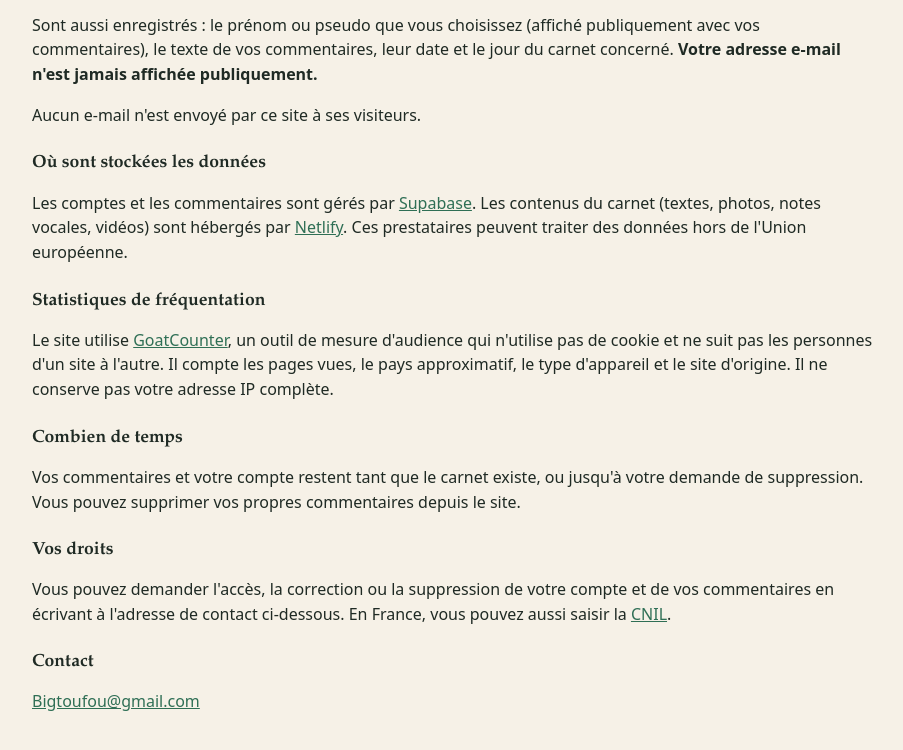
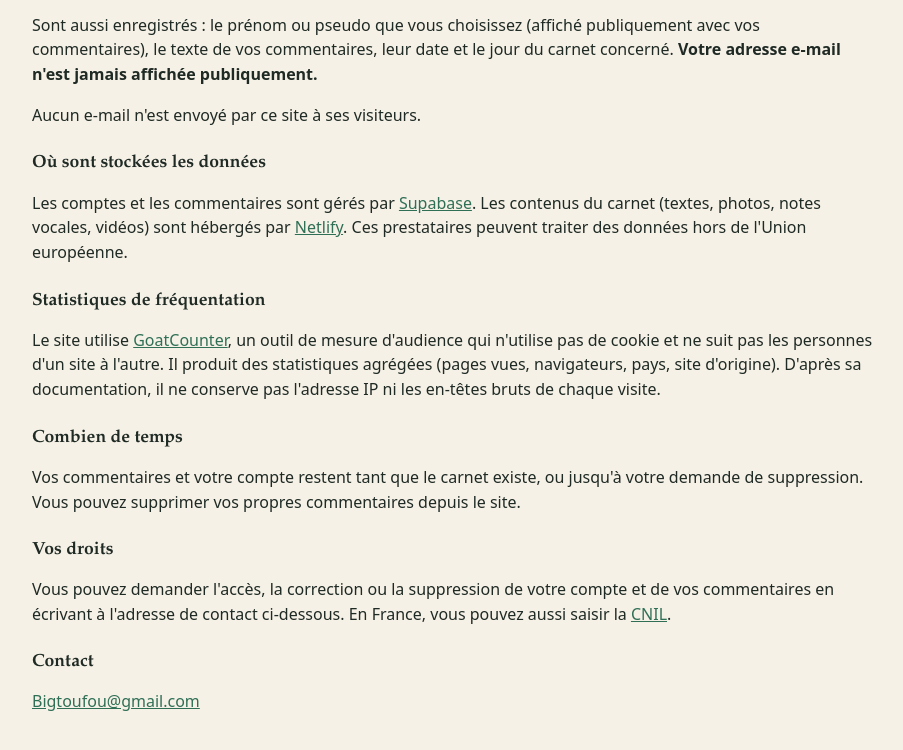
Before and after one commit to christophecraig/nz-journal, a website: page public/confidentialite.html in a window 1280 px wide. Shown: the part 603-1353 px from the top of the page, without its empty margins (184-1087 px from the left). Drawn offline with Linux system fonts and the light colour scheme.

Commit message:
Confidentialité : formulation GoatCounter alignée sur sa documentation
Co-Authored-By: Claude Sonnet 5.5 <noreply@anthropic.com>
Claude-Session: https://claude.ai/code/session_01RDzNw8Nr3qqYXmfvH12Gx2

```diff
--- a/public/confidentialite.html
+++ b/public/confidentialite.html
@@ -42,7 +42,7 @@
     <p>Les comptes et les commentaires sont gérés par <a href="https://supabase.com/privacy">Supabase</a>. Les contenus du carnet (textes, photos, notes vocales, vidéos) sont hébergés par <a href="https://www.netlify.com/privacy/">Netlify</a>. Ces prestataires peuvent traiter des données hors de l'Union européenne.</p>
 
     <h2>Statistiques de fréquentation</h2>
-    <p>Le site utilise <a href="https://www.goatcounter.com/help/gdpr">GoatCounter</a>, un outil de mesure d'audience qui n'utilise pas de cookie et ne suit pas les personnes d'un site à l'autre. Il compte les pages vues, le pays approximatif, le type d'appareil et le site d'origine. Il ne conserve pas votre adresse IP complète.</p>
+    <p>Le site utilise <a href="https://www.goatcounter.com/help/gdpr">GoatCounter</a>, un outil de mesure d'audience qui n'utilise pas de cookie et ne suit pas les personnes d'un site à l'autre. Il produit des statistiques agrégées (pages vues, navigateurs, pays, site d'origine). D'après sa documentation, il ne conserve pas l'adresse IP ni les en-têtes bruts de chaque visite.</p>
 
     <h2>Combien de temps</h2>
     <p>Vos commentaires et votre compte restent tant que le carnet existe, ou jusqu'à votre demande de suppression. Vous pouvez supprimer vos propres commentaires depuis le site.</p>
```
